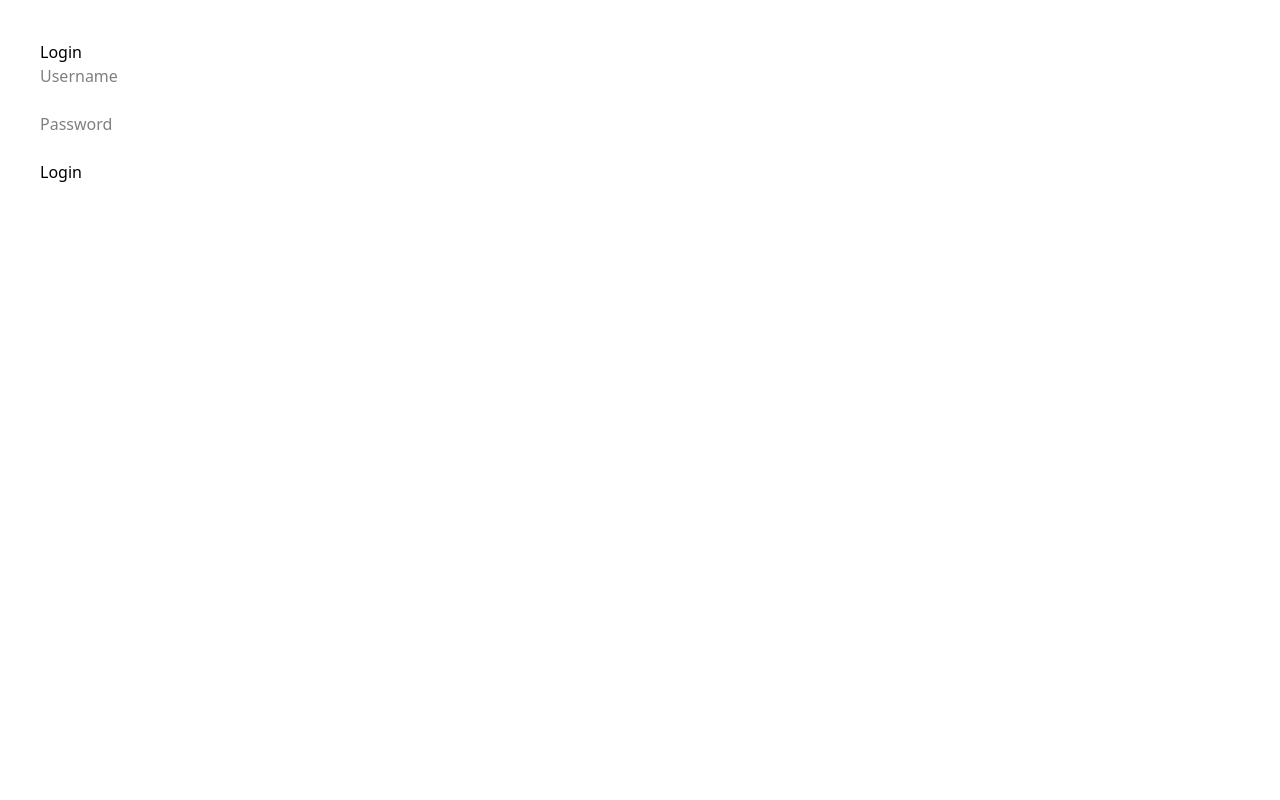
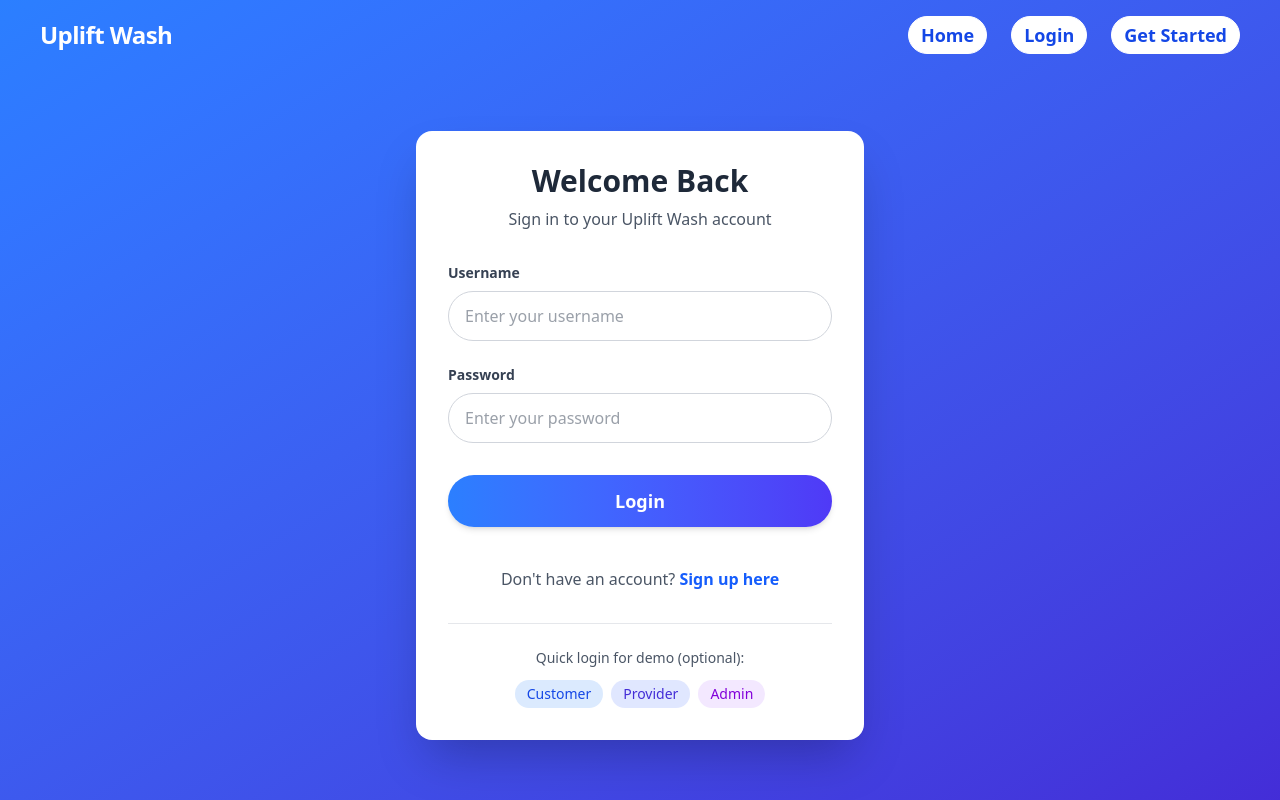
Before and after one commit to shivadasari88/LAUNDRY-APP, a React (Vite) app in the folder laundry-frontend/: page /login in a window 1280 px wide. Built offline with nearby package versions, Linux system fonts and the light colour scheme.

Commit message:
updated login page

```diff
--- a/laundry-frontend/src/pages/Login.jsx
+++ b/laundry-frontend/src/pages/Login.jsx
@@ -1,5 +1,5 @@
 import { useState } from "react";
-import { useNavigate } from "react-router-dom";
+import { useNavigate, Link } from "react-router-dom";
 import api from "../services/api";
 
 export default function Login() {
@@ -23,25 +23,118 @@ export default function Login() {
   };
 
   return (
-    <div style={{ padding: "40px" }}>
-      <h2>Login</h2>
+    <div className="flex flex-col w-full min-h-screen bg-gradient-to-br from-blue-500 to-indigo-700">
+      {/* Navbar - Same as Landing */}
+      <header className="w-full flex items-center justify-between px-4 md:px-10 py-4 text-white">
+        <div className="text-2xl font-bold tracking-tight">
+          Uplift Wash
+        </div>
+        <nav className="flex items-center gap-4 md:gap-6 text-sm font-medium">
+          <Link
+            to="/"
+            className="px-3 py-1 rounded-full bg-white border border-white text-blue-700 font-semibold text-lg hover:bg-gray-200 transition-colors"
+          >
+            Home
+          </Link>
+          <Link
+            to="/login"
+            className="px-3 py-1 rounded-full bg-white border border-white text-blue-700 font-semibold text-lg hover:bg-gray-200 transition-colors"
+          >
+            Login
+          </Link>
+          <Link
+            to="/register"
+            className="px-3 py-1 rounded-full bg-white border border-white text-blue-700 font-semibold text-lg hover:bg-gray-200 transition-colors"
+          >
+            Get Started
+          </Link>
+        </nav>
+      </header>
 
+      {/* Main Content */}
+      <main className="flex-1 flex items-center justify-center px-4 py-8">
+        <div className="bg-white rounded-2xl shadow-2xl w-full max-w-md p-8">
+          <h2 className="text-3xl font-extrabold text-gray-800 mb-2 text-center">
+            Welcome Back
+          </h2>
+          <p className="text-gray-600 text-center mb-8">
+            Sign in to your Uplift Wash account
+          </p>
+
+          {/* Username Field */}
+          <div className="mb-6">
+            <label className="block text-gray-700 text-sm font-semibold mb-2">
+              Username
+            </label>
             <input
-        placeholder="Username"
+              className="w-full px-4 py-3 rounded-full border border-gray-300 focus:outline-none focus:ring-2 focus:ring-blue-500 focus:border-transparent text-gray-700"
+              placeholder="Enter your username"
               onChange={(e) => setForm({ ...form, username: e.target.value })}
             />
+          </div>
 
-      <br /><br />
-
+          {/* Password Field */}
+          <div className="mb-8">
+            <label className="block text-gray-700 text-sm font-semibold mb-2">
+              Password
+            </label>
             <input
-        placeholder="Password"
+              className="w-full px-4 py-3 rounded-full border border-gray-300 focus:outline-none focus:ring-2 focus:ring-blue-500 focus:border-transparent text-gray-700"
+              placeholder="Enter your password"
               type="password"
               onChange={(e) => setForm({ ...form, password: e.target.value })}
             />
+          </div>
 
-      <br /><br />
+          {/* Login Button */}
+          <button
+            onClick={handleLogin}
+            className="w-full px-4 py-3 rounded-full bg-gradient-to-r from-blue-500 to-indigo-600 text-white font-semibold text-lg hover:from-blue-600 hover:to-indigo-700 transition-all duration-300 shadow-md hover:shadow-lg mb-4"
+          >
+            Login
+          </button>
 
-      <button onClick={handleLogin}>Login</button>
+          {/* Register Link */}
+          <div className="text-center mt-6">
+            <p className="text-gray-600">
+              Don't have an account?{" "}
+              <Link
+                to="/register"
+                className="text-blue-600 font-semibold hover:text-blue-800 hover:underline"
+              >
+                Sign up here
+              </Link>
+            </p>
+          </div>
+
+          {/* Demo Role Selection (Optional) */}
+          <div className="mt-8 pt-6 border-t border-gray-200">
+            <p className="text-gray-600 text-sm text-center mb-3">
+              Quick login for demo (optional):
+            </p>
+            <div className="flex gap-2 justify-center">
+              <button
+                onClick={() => setForm({ username: "customer", password: "demo123" })}
+                className="px-3 py-1 rounded-full bg-blue-100 text-blue-700 text-sm font-medium hover:bg-blue-200"
+              >
+                Customer
+              </button>
+              <button
+                onClick={() => setForm({ username: "provider", password: "demo123" })}
+                className="px-3 py-1 rounded-full bg-indigo-100 text-indigo-700 text-sm font-medium hover:bg-indigo-200"
+              >
+                Provider
+              </button>
+              <button
+                onClick={() => setForm({ username: "admin", password: "demo123" })}
+                className="px-3 py-1 rounded-full bg-purple-100 text-purple-700 text-sm font-medium hover:bg-purple-200"
+              >
+                Admin
+              </button>
+            </div>
+          </div>
+        </div>
+      </main>
     </div>
   );
 }
```
Lines whose indentation alone changed are shown as unchanged.
